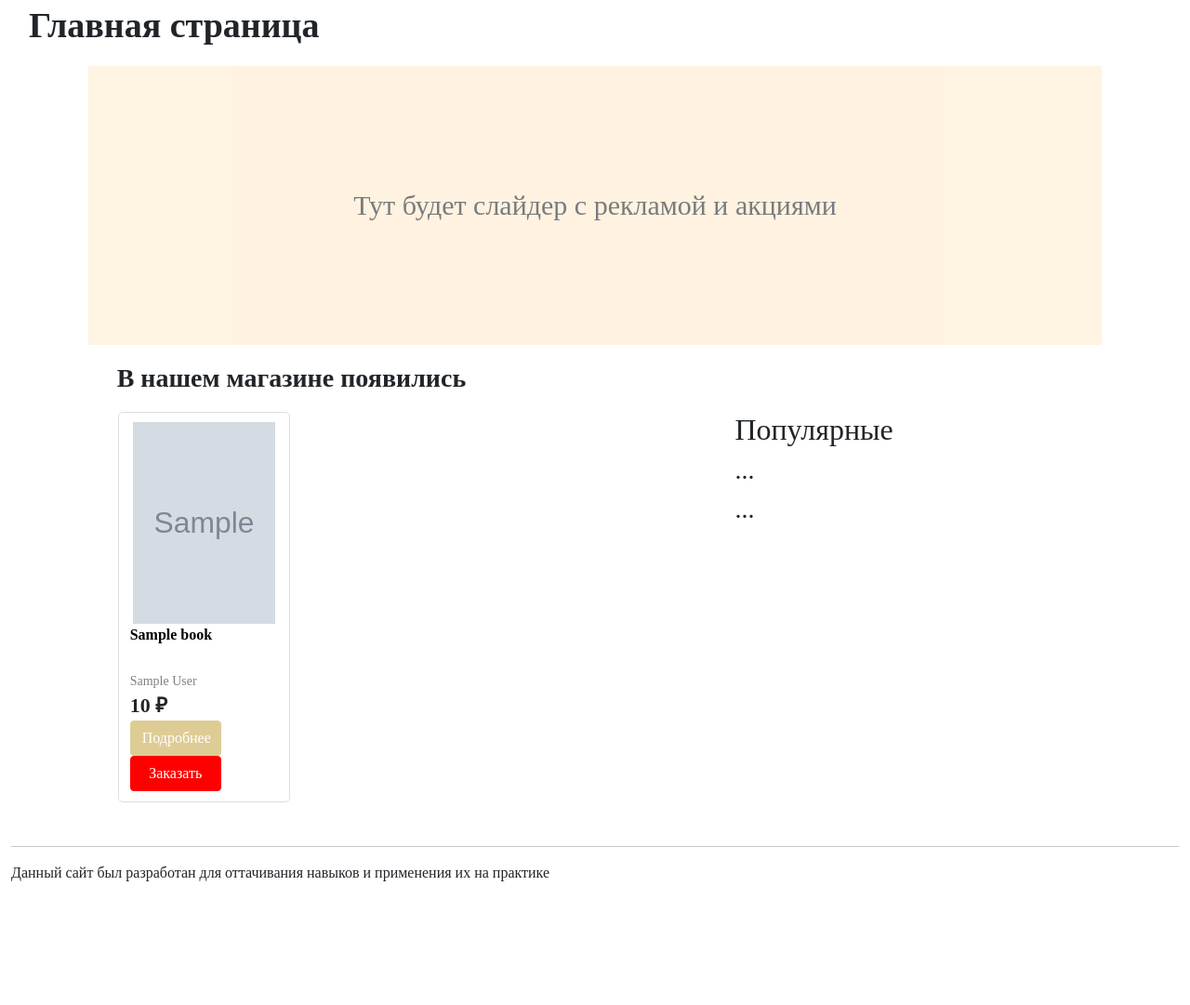
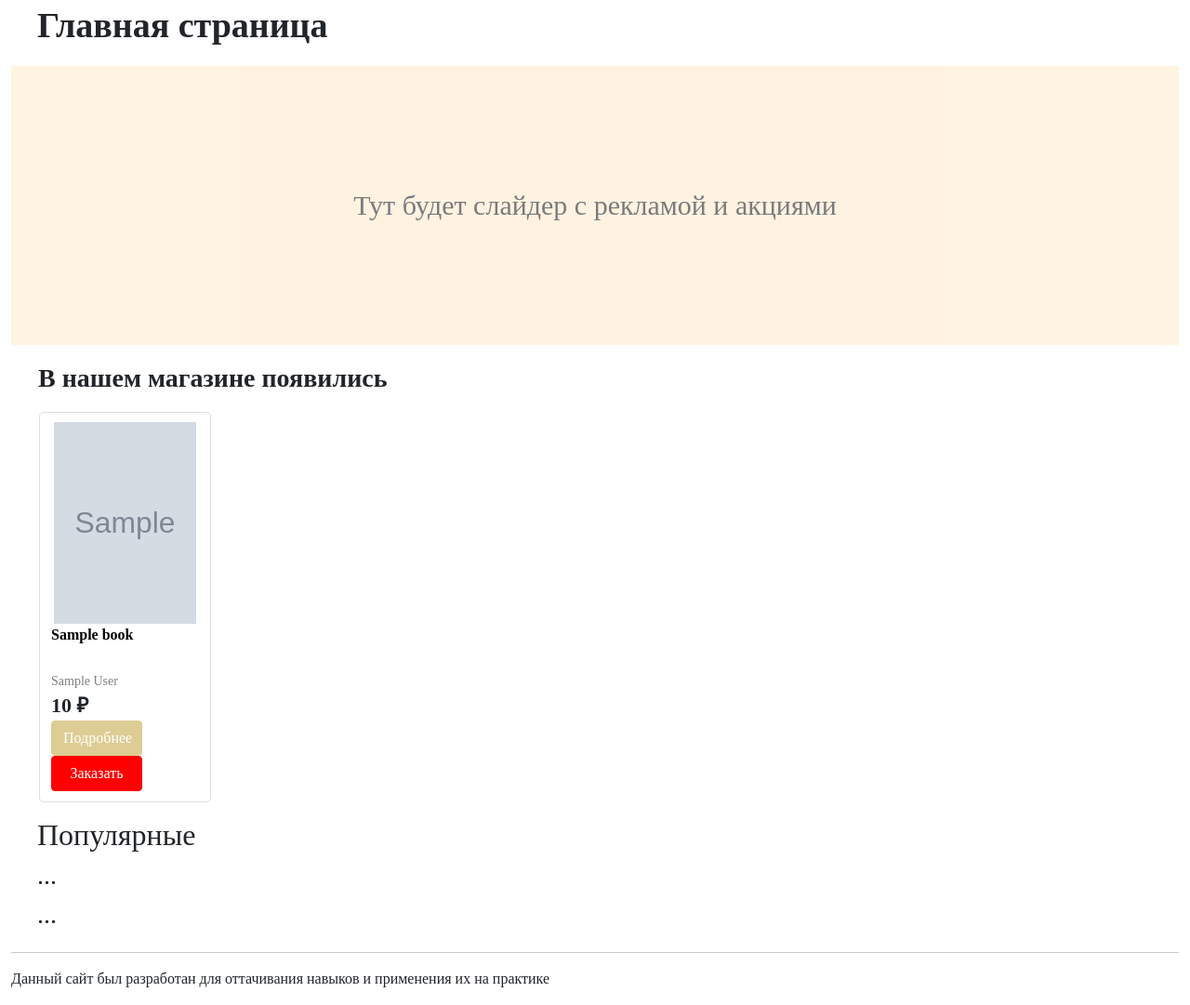
Before and after one commit to mabredin/djangolearn, a Django app: page / in a window 1280 px wide. Shown: the part 300-1381 px from the top of the page at 93% size. Before the commit the page ends 1248 px from the top, so only its background shows below. Run offline with Django 4.2, Linux system fonts and the light colour scheme; tables that the repository leaves empty hold one stand-in row (values such as "Sample post"); grey boxes marked "Sample" are stand-in pictures; some libraries are stand-ins or nearby versions; grey boxes are pictures that could not be loaded.

Commit message:
Fix the appearance of templates

```diff
--- a/BookStore/static/css/style.css
+++ b/BookStore/static/css/style.css
@@ -21,7 +21,7 @@
 @font-face {
     font-family: 'londrina_shadowregular';
     src: url('../fonts/londrinashadow-regular-webfont.woff2') format('woff2'),
-         url('../fonts/londrinashadow-regular-webfont.woff') format('woff');
+    url('../fonts/londrinashadow-regular-webfont.woff') format('woff');
     font-weight: normal;
     font-style: normal;
 }
@@ -53,11 +53,11 @@
 
 .title_genres_h2 {
     font-size: 28px;
-    margin-left: 45px;
+    margin-left: 9px;
 }
 
 .title_genres_ul {
-    padding-left: 47px;
+    padding-left: 9px;
     list-style-type: none;
     font-size: 15px;
     color: black;
@@ -104,6 +104,7 @@
 .line {
     float: left;
     list-style-type: none;
+    padding-left: 1rem;
 }
 
 .image {
@@ -131,10 +132,6 @@
 .cost {
     font-size: 22px;
     text-align: left;
-}
-
-#f {
-    width: 238px;
 }
 
 #in-book {
@@ -202,7 +199,7 @@
 }
 
 .return {
-    margin-left: 69px;
+    margin-left: 32px;
 }
 
 .back {
--- a/BookStore/templates/base_generic.html
+++ b/BookStore/templates/base_generic.html
@@ -14,7 +14,7 @@
     {% block head %}{% endblock %}
 </head>
 <body>
-<div class="container-fluid">
+<div class="container-xxl">
     <div class="row" style="line-height: 120px">
         <div class="col-sm-4">
             {% block logo %}
@@ -37,7 +37,7 @@
         </div>
     </div>
     <hr style="margin: 0 0 15px 0">
-    <div class="row" style="min-height: 610px">
+    <div class="row" style="min-height: 444px">
         <div class="col-sm-12 ">
             {% block content %}{% endblock %}
             <!--            {% block pagination %}-->
--- a/BookStore/templates/catalog/index.html
+++ b/BookStore/templates/catalog/index.html
@@ -1,25 +1,25 @@
 {% extends "base_generic.html" %}
 
 {% block content %}
-<div style="font-family: 'montserratthin Regular 400'; font-size: 38px; margin-bottom: 15px; padding-left: 19px"><b>Главная
-    страница</b></div>
 {% if latest_books_list %}
 <div class="row">
-    <div class="col-sm-1"></div>
-    <div class="col-sm-10" style="padding-left: 0; padding-right: 0">
-        <div class="row"
+    <div class="col-sm-12" style="padding-left: 0; padding-right: 0">
+        <div style="font-size: 38px; margin-bottom: 15px; padding-left: 40px"><b>Главная страница</b></div>
+        <div class="row" style="padding: 0 24px">
+            <div class="col-sm-12"
                  style="background-color: blanchedalmond; height: 300px; text-align: center; line-height: 300px; font-size: 30px; opacity: 0.6">
-            <div class="col-sm-12">
                 Тут будет слайдер с рекламой и акциями
             </div>
         </div>
-        <div style="font-size: 28px; margin-bottom: 15px; margin-top: 15px ; padding-left: 19px">
+        <div class="row">
+            <div class="col-sm-12" style="padding: 0;">
+                <div style="font-size: 28px; margin-bottom: 15px; margin-top: 15px ; padding-left: 53px">
                     <b>В нашем магазине появились</b>
                 </div>
-        <ul class="line">
+                <ul class="line" style="padding: 0 23px">
                     {% for book in latest_books_list %}
-            <li class="col-sm-2" style="float: left; margin-bottom: 15px; width: 19.3%;">
-                <div id="in-book" class="row">
+                    <li class="col-sm-2" style="float: left; width: 18.3%; margin: 0 0 0 15px">
+                        <div id="in-book" class="row" style="margin-left: 16px;">
                             <div class="image">
                                 {% if book.image %}
                                 <a href="{% url 'catalog:detail' book.id %}" class="books">
@@ -42,12 +42,15 @@
                             </div>
                         </div>
                     </li>
-            </a>
                     {% endfor %}
                 </ul>
+            </div>
+        </div>
+        <div class="row" style="padding-left: 40px">
             <h2>Популярные</h2>
             <h3>...</h3>
             <h3>...</h3>
+        </div>
     </div>
 </div>
 {% else %}
--- a/BookStore/templates/not_ready.html
+++ b/BookStore/templates/not_ready.html
@@ -3,7 +3,7 @@
 {% block content %}
 <div class="row">
     <div class="col-sm-12"
-         style="height: 600px; text-align: center; line-height: 400px; font-family: Merriweather,Georgia,Cambria,Serif; font-size: 30px">
+         style="height: 460px; text-align: center; line-height: 400px; font-family: Merriweather,Georgia,Cambria,Serif; font-size: 30px">
         Данная страница находится в разработке
     </div>
 </div>
```
Also changed, not shown: BookStore/templates/catalog/catalog.html (+5 -5 lines), BookStore/templates/catalog/genre.html (+4 -6 lines). Lines whose indentation alone changed are shown as unchanged.
